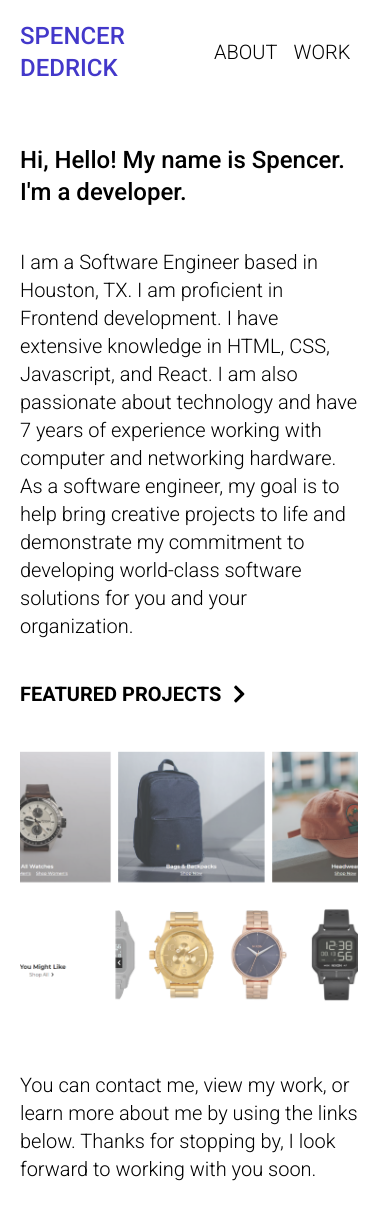
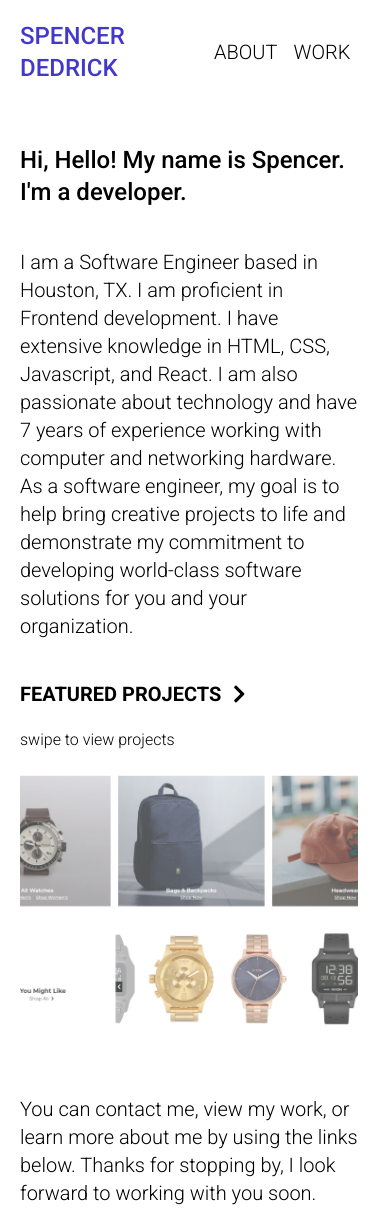
Before and after one commit to SpencerDedrick/Spencer-Dedrick, a React (Create React App) app: page / in a window 390 px wide. Shown: the top 1224 px of the page. Built offline with nearby package versions, Linux system fonts and the light colour scheme.

Commit message:
updated some stylings, fixed a usability issue on mobile

```diff
--- a/src/Pages/Home.js
+++ b/src/Pages/Home.js
@@ -35,6 +35,7 @@ function Home() {
           icon="chevron-right"
           className="mx-3 text-xl"
         ></FontAwesomeIcon>
+        <p className="md:hidden">swipe to view projects</p>
       </NavLink>
       <div className="container">
         {" "}
--- a/src/Pages/Work/WorkListItem.js
+++ b/src/Pages/Work/WorkListItem.js
@@ -10,7 +10,6 @@ function WorkListItem(props) {
       <div className="container py-2 ">
         <Link to={`/${name}`}>
           <img
-            loading="lazy"
             src={`images/${name}Laptop.png`}
             alt={`${name} Project`}
             className="work-img h-full object-contain inline-block max-h-96 "
@@ -20,7 +19,7 @@ function WorkListItem(props) {
       <div className="container p-4 ">
         <Link
           to={`/${name}`}
-          className="font-bold text-2xl hover:text-indigo-700"
+          className="font-bold text-2xl hover:text-indigo-700 work-list-item-title"
         >
           {name}
         </Link>
--- a/src/components/Styles/App.css
+++ b/src/components/Styles/App.css
@@ -82,9 +82,14 @@ p {
   opacity: 1;
 }
 
+.work-list-item:hover .work-list-item-title,
+.project-slide:hover .work-list-item-title {
+  color: rgb(109 40 217);
+}
+
 .work-img,
 .project-slide-img {
-  opacity: 0.8;
+  opacity: 0.7;
   transition: 500ms;
 }
 
@@ -92,3 +97,7 @@ p {
 .project-slide-img:hover {
   opacity: 1;
 }
+
+.work-list-item:hover .work-img {
+  transform: scale(1.05);
+}
```
